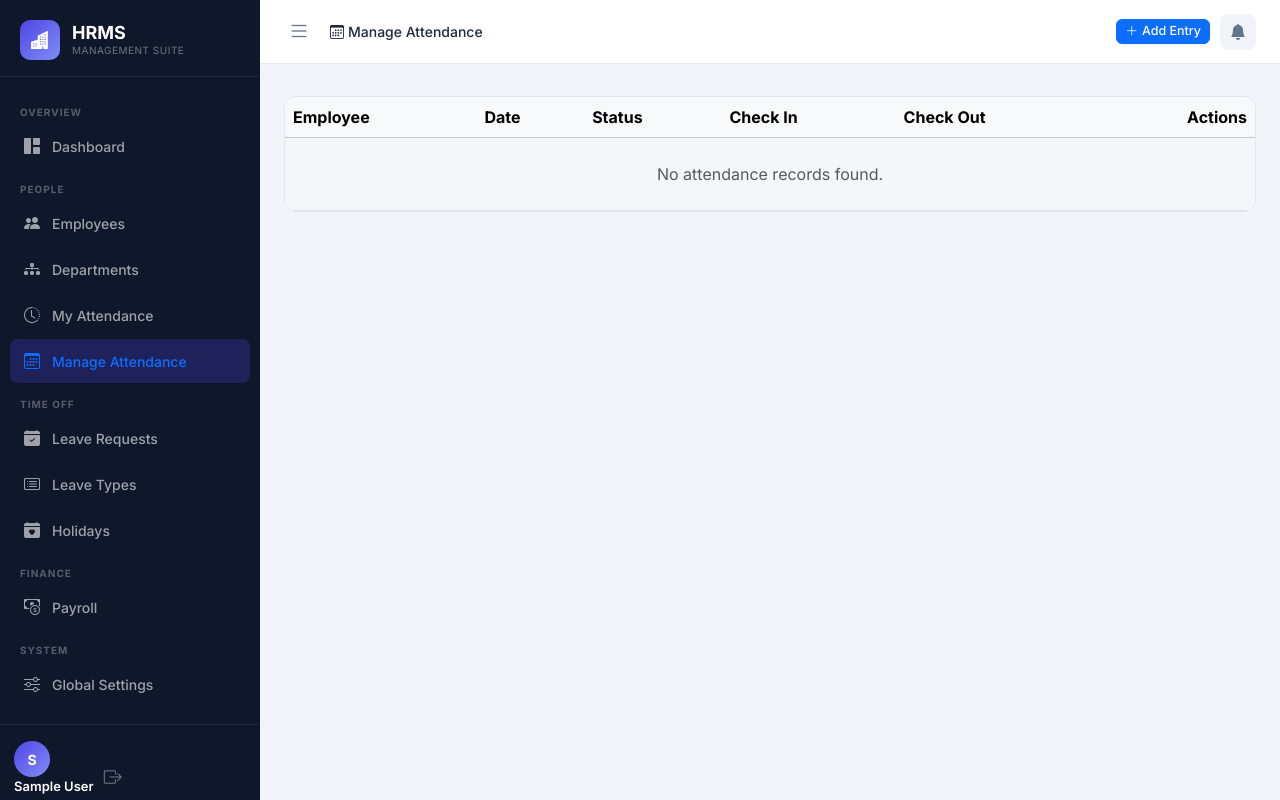
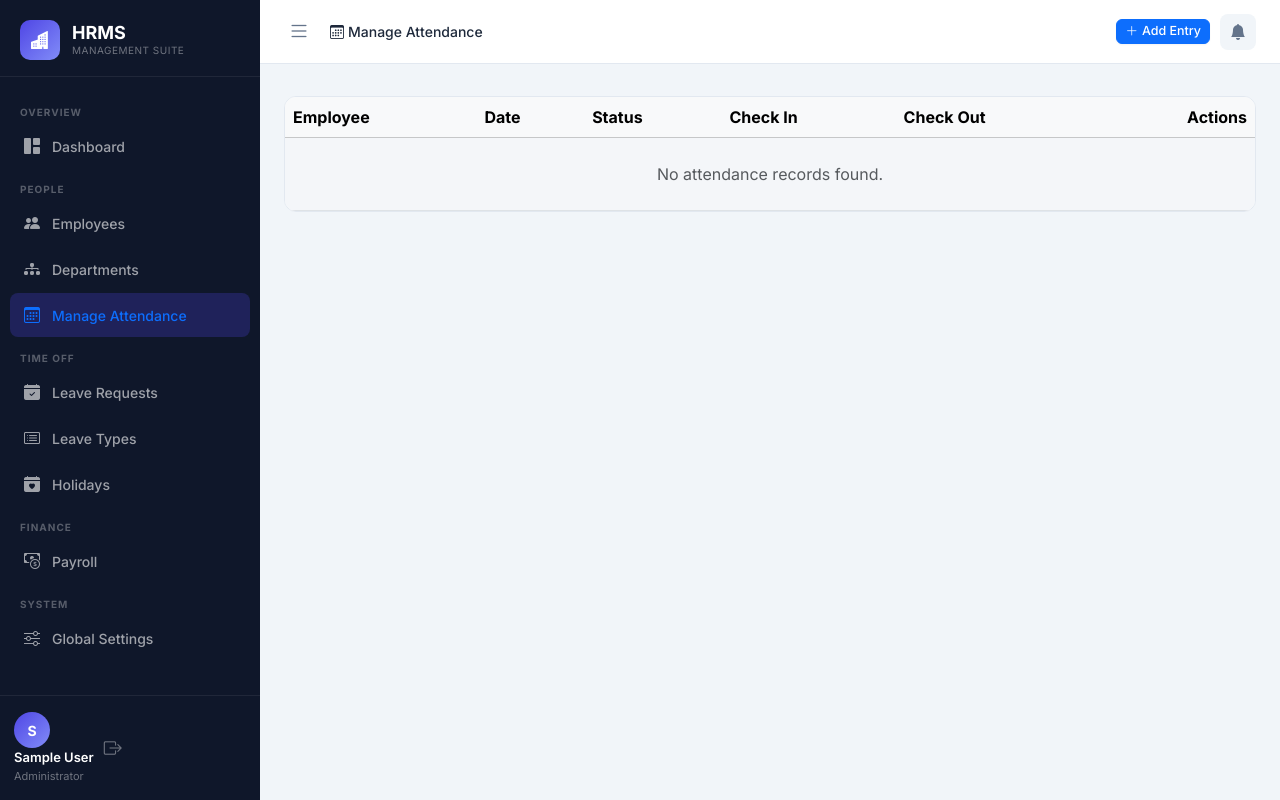
Before and after one commit to selftaughtrahul/hrms, a Django app: page /attendance/manage/ in a window 1280 px wide. Run offline with Django 5.2, Linux system fonts and the light colour scheme; the visitor is signed in with stand-in values (Sample User, id 1); data comes from the database, SQL or seed files in the repository; data that the repository does not hold is empty; parts of the project's set-up code (start-up, migrations or seed data) failed here and were passed over.

Commit message:
UI: Remove My Attendance from sidebar

```diff
--- a/hrms/templates/base.html
+++ b/hrms/templates/base.html
@@ -79,10 +79,6 @@
             <span>Departments</span>
         </a>
 
-        <a href="{% url 'attendance_record' %}" class="nav-link {% if 'attendance_record' in request.resolver_match.url_name %}active{% endif %}">
-            <i class="bi bi-clock-history"></i>
-            <span>My Attendance</span>
-        </a>
 
         {% if user.is_staff %}
         <a href="{% url 'attendance_manage_list' %}" class="nav-link {% if 'manage' in request.resolver_match.url_name and 'attendance' in request.resolver_match.url_name %}active{% endif %}">
```
